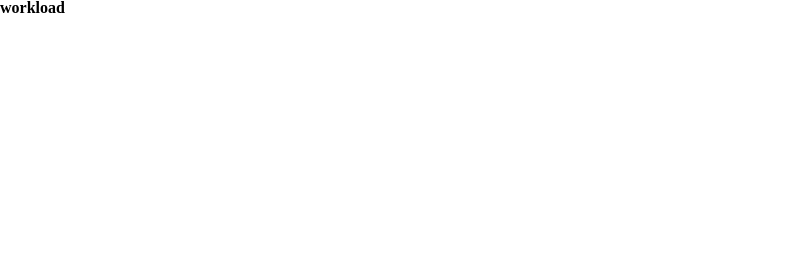
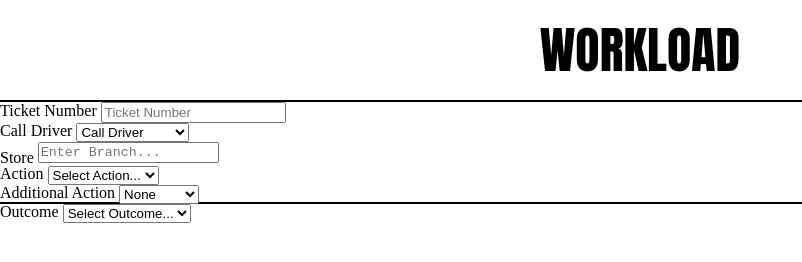
Before and after one commit to Anthonyj47/Ticket-Logger, a plain HTML site: page index.html in a window 1280 px wide. Shown: the whole page, without its empty margins (0-802 px from the left). Drawn offline with Linux system fonts and the light colour scheme.

Commit message:
added all the shit

```diff
--- a/CSS/style.scss
+++ b/CSS/style.scss
@@ -0,0 +1,21 @@
+.top_bar {
+    width: 100%;
+    height: 100px;
+    display: block;
+    border-bottom: 2px solid;
+    h1 {
+        font-family: Impact, Haettenschweiler, 'Arial Narrow Bold', sans-serif;
+        font-size: 50px;
+        line-height: 100px;
+        text-align: center;
+        text-transform: uppercase;
+    }
+}
+
+header {
+    width: 100%;
+    height: 100px;
+    display: block;
+    border-bottom: 2px solid;
+    .create-item {}
+}
--- a/index.html
+++ b/index.html
@@ -11,9 +11,58 @@
 </head>
 
 <body>
-    <h1>workload</h1>
+    <div class="top_bar">
+        <h1>workload</h1>
+    </div>
     <header>
+        <form action="">
+            <div class="create-item">
+                <label for="ticket_no">Ticket Number</label>
+                <input type="number" id="ticket_no" placeholder="Ticket Number">
+            </div>
+            <div class="create-item">
+                <label for="call_driver">Call Driver</label>
+                <select id="call_driver">
+                <option disabled selected>Call Driver</option>
+                <option value="quote">Quote</option>
+                <option value="online">Online/Website</option>
+                <option value="acc">Account</option>
+                <option value="product">Product</option>
+                <option value="complaint">Complaint</option>
+            </select>
+            </div>
+            <div class="create-item">
+                <label for="store">Store</label>
+                <textarea style="resize: none;" id="store" cols="20" rows="1" placeholder="Enter Branch..."></textarea>
+            </div>
+            <div class="create-item">
+                <label for="action">Action</label>
+                <select name="" id="action">
+                <option disabled selected>Select Action...</option>
+                <option value="call">Call</option>
+                <option value="email">Email</option>
+            </select>
+            </div>
+            <div class="create-item">
+                <label for="add-action">Additional Action</label>
+                <select id="add-action">
+                <option value="none">None</option>
+                <option value="follow_up">Follow up</option>
+                <option value="approval">Approval</option>
+                <option value="reasign">Reasign</option>
+            </select>
+            </div>
+            <div class="create-item">
+                <label for="outcome">Outcome</label>
+                <select id="outcome">
+                <option disabled selected>Select Outcome...</option>
+                <option value="resolved">Resolved</option>
+                <option value="in_progress">In Progress</option>
+                <option value="escalate">Escalate</option>
+            </select>
+            </div>
 
+        </form>
     </header>
 </body>
 <script src="js/main.js"></script>
```
Also changed, not shown: CSS/style.css, 1 other file.
